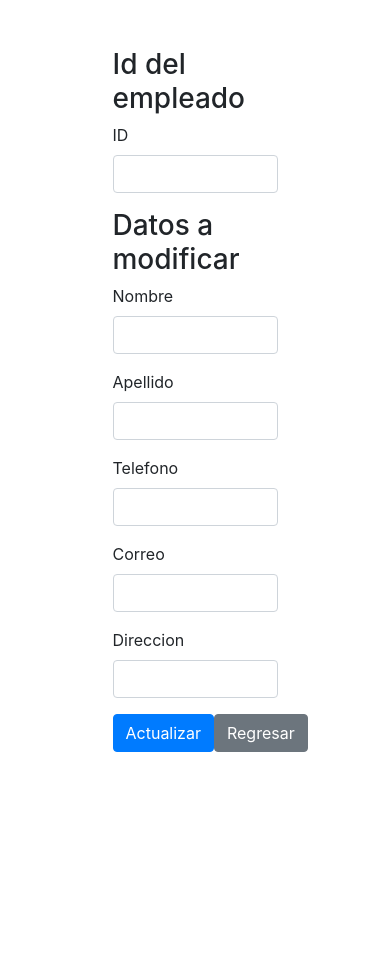
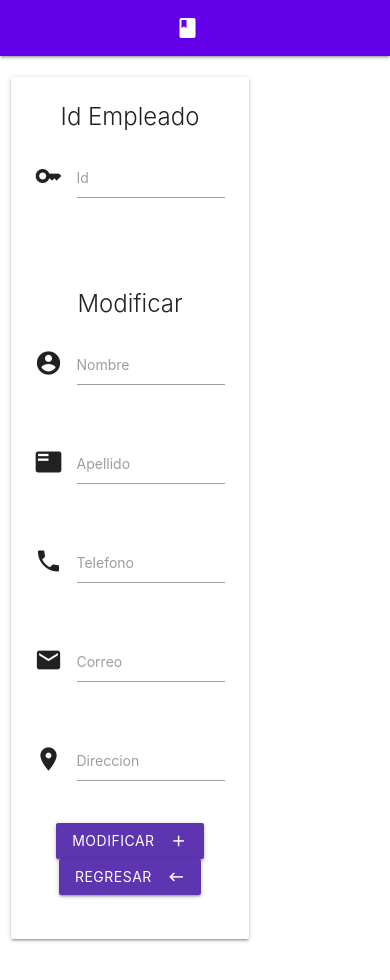
Before and after one commit to Angel711/Proyecto_Taller, a website: page inicio/modificar.html in a window 390 px wide. Before the commit the page ends 844 px from the top, so only its background shows below. Drawn offline with nearby package versions, Linux system fonts and the light colour scheme; sample sign-in values are in the browser's storage.

Commit message:
css Modificar y Consultar

```diff
--- a/inicio/js/inicio.js
+++ b/inicio/js/inicio.js
@@ -1,4 +1,4 @@
-window.onload = init;
+/* window.onload = init;
 
 function init(){
     if(localStorage.getItem("token")){
@@ -18,4 +18,4 @@ function init(){
             window.location.href = "buscar.html"
         });
     }
-}
+} */
--- a/inicio/js/modificar.js
+++ b/inicio/js/modificar.js
@@ -14,12 +14,12 @@ function init(){
 }
 
 function modificar(){
-    var idu = document.getElementById('input-id').value;
-    var nom = document.getElementById('input-nombre').value;
-    var ape = document.getElementById('input-apellido').value;
-    var tel = document.getElementById('input-telefono').value;
-    var cor = document.getElementById('input-correo').value;
-    var dir = document.getElementById('input-direccion').value;
+    var idu = document.getElementById('idU').value;
+    var nom = document.getElementById('username').value;
+    var ape = document.getElementById('lastname').value;
+    var tel = document.getElementById('phone').value;
+    var cor = document.getElementById('email').value;
+    var dir = document.getElementById('address').value;
 
     axios({
         method: 'put',
--- a/inicio/modificar.html
+++ b/inicio/modificar.html
@@ -6,63 +6,93 @@
     <meta name="viewport" content="width=device-width, initial-scale=1.0">
     <meta http-equiv="X-UA-Compatible" content="ie=edge">
     <title>Modificar</title>
-    <link rel="stylesheet" href="https://stackpath.bootstrapcdn.com/bootstrap/4.3.1/css/bootstrap.min.css">
+    <!-- Materialize -->
+    <link rel="stylesheet" href="https://cdnjs.cloudflare.com/ajax/libs/materialize/1.0.0/css/materialize.min.css">
+    <link href="https://fonts.googleapis.com/icon?family=Material+Icons" rel="stylesheet">
+
     <script src="https://code.jquery.com/jquery-3.3.1.slim.min.js"></script>
-    <script src="https://cdnjs.cloudflare.com/ajax/libs/popper.js/1.14.7/umd/popper.min.js"></script>
-    <script src="https://stackpath.bootstrapcdn.com/bootstrap/4.3.1/js/bootstrap.min.js"></script>
+    <!-- Axios-->
     <script src="https://unpkg.com/axios/dist/axios.min.js"></script>
+    <!-- JS-->
     <script src="./js/modificar.js"></script>
 </head>
 
 <body>
-    <div class="container">
-        <div class="row mt-5">
-            <div class="col-6 offset-3">
-                <h3>Id del empleado</h3>
+     <!-- Navbar -->
+     <nav>
+        <div class="nav-wrapper deep-purple accent-4">
+            <a href="#" class="brand-logo center"> <i class="material-icons">class</i></a>
+            <ul id="nav-mobile" class="left hide-on-med-and-down">
+                <li><a href="collapsible.html">Creditos</a></li>
+            </ul>
+        </div>
+    </nav>
+    <!-- Login form -->
+    <div class="row section">
+        <div class="col s8 m6 offset-m3">
+            <div class="card">
+                <div class="card-content">
+                    <span class="card-title center">Id Empleado</span>
+                    <div class="row">
+                        <div class="input-field col s12 m8 offset-m2">
+                            <i class="material-icons prefix">key</i>
+                            <input id="idU" name="idU" type="text">
+                            <label for="idU">Id</label>
                         </div>
                     </div>
-        <div class="row align-items-center">
-            <div class="col-6 offset-3">
-
-                <div class="form-group">
-                    <label for="input-nombre">ID</label>
-                    <input type="text" class="form-control" id="input-id">
                 </div>
-
-                <h3>Datos a modificar</h3>
-
-                <div class="form-group">
-                    <label for="input-nombre">Nombre</label>
-                    <input type="text" class="form-control" id="input-nombre">
+                <div class="card-content">
+                    <span class="card-title center">Modificar</span>
+                    <div class="row">
+                        <div class="input-field col s12 m8 offset-m2">
+                            <i class="material-icons prefix">account_circle</i>
+                            <input id="username" name="username" type="text">
+                            <label for="username">Nombre</label>
                         </div>
-
-                <div class="form-group">
-                    <label for="input-apellido">Apellido</label>
-                    <input type="text" class="form-control" id="input-apellido">
                     </div>
-
-                <div class="form-group">
-                    <label for="input-telefono">Telefono</label>
-                    <input type="text" class="form-control" id="input-telefono">
+                    <div class="row">
+                        <div class="input-field col s12 m8 offset-m2">
+                            <i class="material-icons prefix">featured_play_list</i>
+                            <input id="lastname" name="lastname" type="text">
+                            <label for="lastname">Apellido</label>
                         </div>
-
-                <div class="form-group">
-                    <label for="input-correo">Correo</label>
-                    <input type="text" class="form-control" id="input-correo">
                     </div>
-
-                <div class="form-group">
-                    <label for="input-direccion">Direccion</label>
-                    <input type="text" class="form-control" id="input-direccion">
+                    <div class="row">
+                        <div class="input-field col s12 m8 offset-m2">
+                            <i class="material-icons prefix">local_phone</i>
+                            <input id="phone" name="phone" type="text">
+                            <label for="phone">Telefono</label>
                         </div>
-
-                <div class="d-flex justify-content-between">
-                    <button class="btn btn-primary">Actualizar</button>
-                    <button class="btn btn-secondary">Regresar</button>
+                    </div>
+                    <div class="row">
+                        <div class="input-field col s12 m8 offset-m2">
+                            <i class="material-icons prefix">email</i>
+                            <input id="email" name="email" type="text">
+                            <label for="email">Correo</label>
+                        </div>
+                    </div>
+                    <div class="row">
+                        <div class="input-field col s12 m8 offset-m2">
+                            <i class="material-icons prefix">location_on</i>
+                            <input id="address" name="address" type="text">
+                            <label for="address">Direccion</label>
+                        </div>
+                    </div>
+                    <div class="row center-align">
+                        <button class=" btn waves-effect waves-light deep-purple darken-1 hoverable btn-primary ">
+                            <i class="material-icons right">add</i>Modificar
+                        </button>
+                        <button class=" btn waves-effect waves-light deep-purple darken-1 hoverable btn-secondary ">
+                            <i class="material-icons right">keyboard_backspace</i>Regresar
+                        </button>
                     </div>
                 </div>
             </div>
         </div>
+    </div>
+
+    <!-- Materialize JS -->
+    <script src="https://cdnjs.cloudflare.com/ajax/libs/materialize/1.0.0/js/materialize.min.js"></script>
 </body>
 
 </html>
```
Also changed, not shown: inicio/buscar.html (+35 -23 lines), inicio/js/buscar.js (+12 -7 lines). Lines whose indentation alone changed are shown as unchanged.
